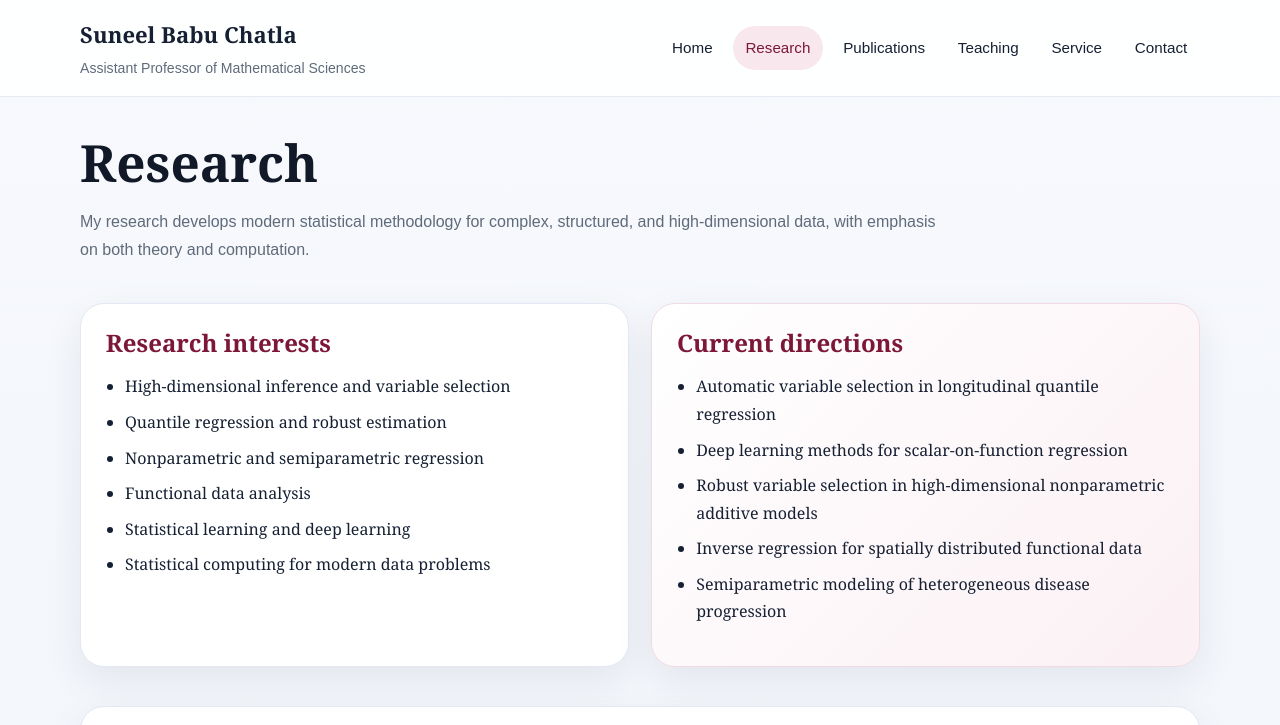
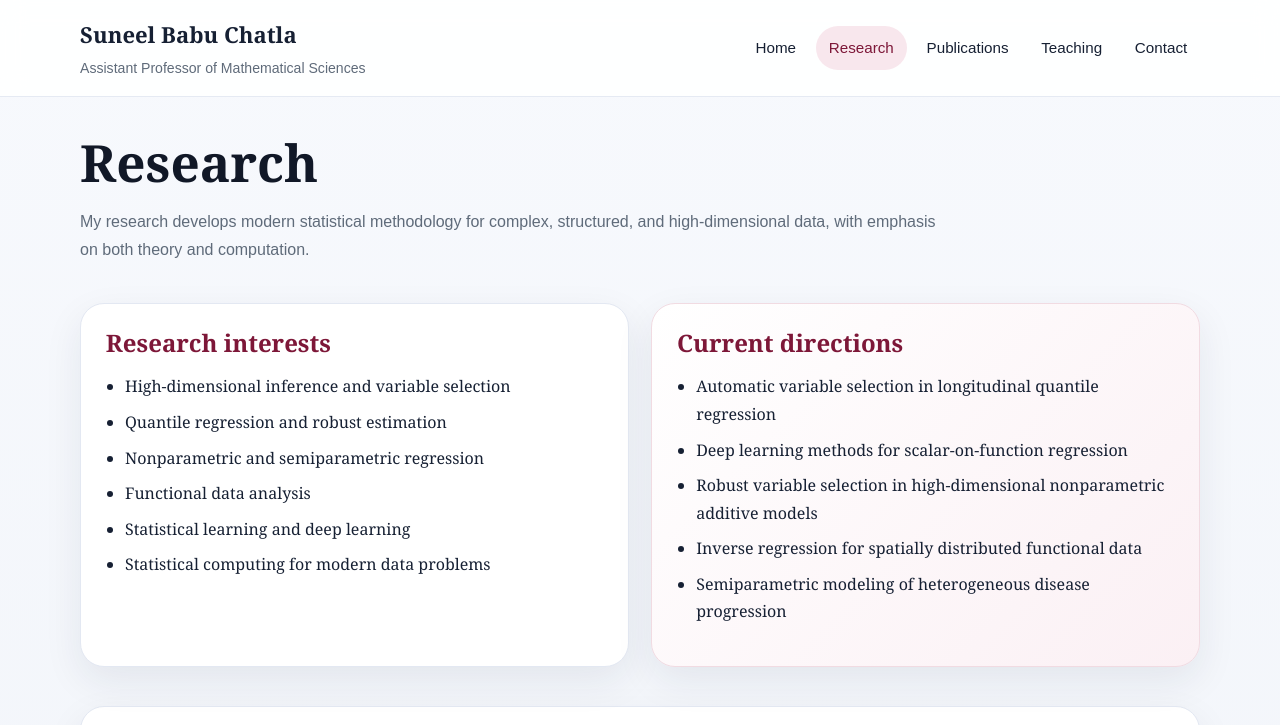
Before and after one commit to SuneelChatla/SuneelChatla.github.io, a plain HTML site: page research.html in a window 1280 px wide. Shown: the top 725 px of the page. Drawn offline with Linux system fonts and the light colour scheme.

Commit message:
Fix header structure in research.html

```diff
--- a/research.html
+++ b/research.html
@@ -8,7 +8,7 @@
 <link rel="stylesheet" href="styles.css" />
 </head>
 <body>
-<header><div class="container topbar"><div class="brand-block"><div class="site-title">Suneel Babu Chatla</div><div class="site-subtitle">Assistant Professor of Mathematical Sciences</div></div><nav><a class="" href="index.html">Home</a><a class="active" href="research.html">Research</a><a class="" href="publications.html">Publications</a><a class="" href="teaching.html">Teaching</a><a class="" href="service.html">Service</a><a class="" href="contact.html">Contact</a></nav></div></header>
+<header><div class="container topbar"><div class="brand-block"><div class="site-title">Suneel Babu Chatla</div><div class="site-subtitle">Assistant Professor of Mathematical Sciences</div></div><nav><a class="" href="index.html">Home</a><a class="active" href="research.html">Research</a><a class="" href="publications.html">Publications</a><a class="" href="teaching.html">Teaching</a><a class="" href="contact.html">Contact</a></nav></div></header>
 <main>
 <section class="page-title container">
   <h1>Research</h1>
```
